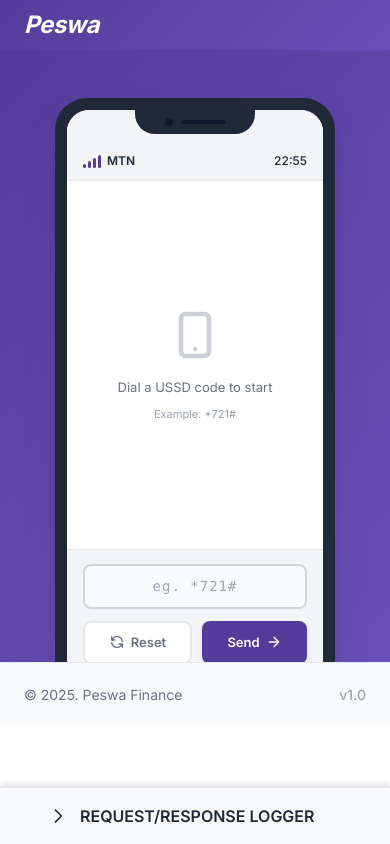
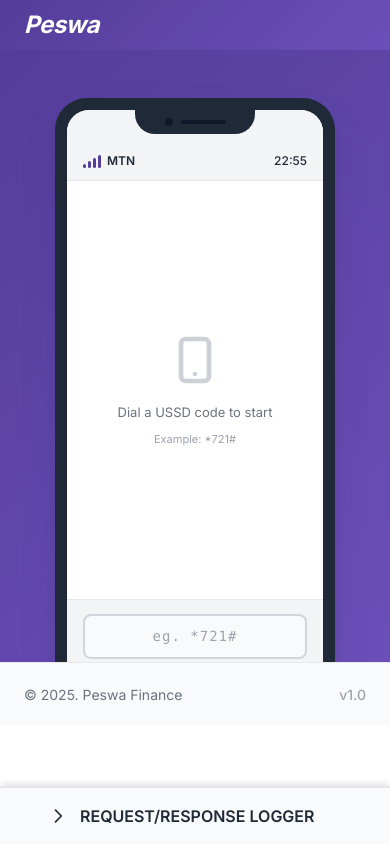
Before and after one commit to hayahyts/peswa-ussd-simulator, a Next.js app: page / in a window 390 px wide. Built offline with nearby package versions, Linux system fonts and the light colour scheme.

Commit message:
Fix layout

```diff
--- a/app/ussd-display.css
+++ b/app/ussd-display.css
@@ -533,7 +533,7 @@
 @media (max-width: 1023px) {
     .phone-frame {
         width: 280px;
-        height: 620px;
+        height: 700px;
         padding: 12px;
         border-radius: 32px;
         /* Remove float animation on mobile to prevent movement issues */
@@ -631,6 +631,6 @@
 @media (max-width: 640px) {
     .phone-frame {
         width: min(280px, calc(100vw - 2rem));
-        height: min(620px, calc(100vh - 250px));
+        height: min(700px, calc(100vh - 200px));
     }
 }
```
